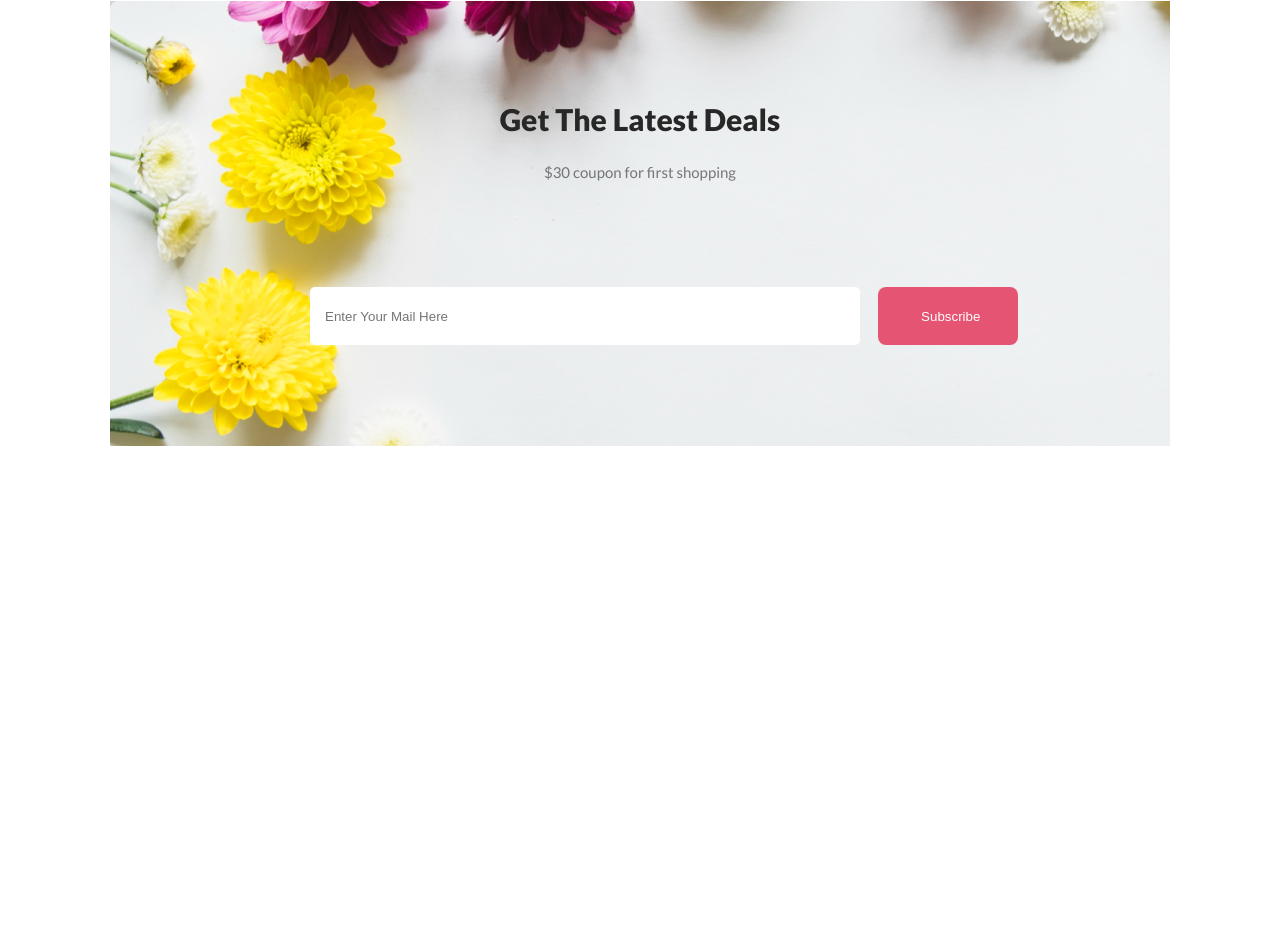
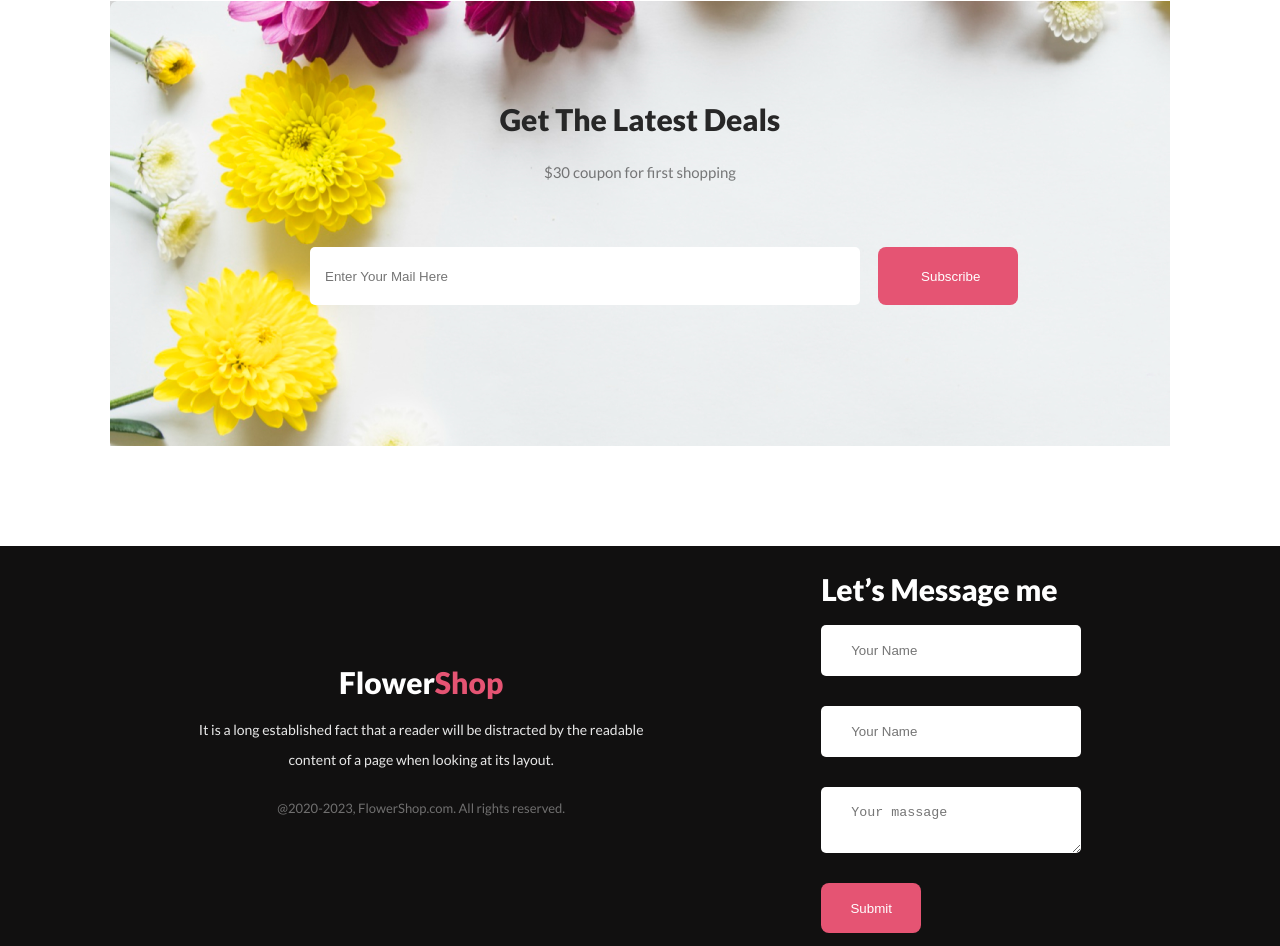
Before and after one commit to Anikcse18/flower-shop-website, a plain HTML site: page index.html in a window 1280 px wide. Shown: the part 3081-4027 px from the top of the page. Before the commit the page ends 3527 px from the top, so only its background shows below. Drawn offline with Linux system fonts and the light colour scheme.

Commit message:
added footer  sections

```diff
--- a/Style/style.css
+++ b/Style/style.css
@@ -283,7 +283,7 @@ main .screen-size{
 
 .latest-deal-form{
 
-    margin: 100px auto 0 200px;
+    margin: 60px auto 0 200px;
 }
 
 .latest-deal-form input{
@@ -299,3 +299,111 @@ main .screen-size{
 
     padding-left: 15px;
 }
+
+/* This section for footer */
+
+footer{
+    margin-top: 100px;
+
+    background: #111010;
+    height: 400px;
+
+}
+.footer-container{
+
+    max-width: 1060px;
+    margin: 0 auto 0 auto;
+}
+
+
+.footer-title{
+    color: #fff;
+    font-family: Lato;
+    font-size: 30px;
+    font-style: normal;
+    font-weight: 800;
+    line-height: normal;
+    text-align: center;
+
+}
+.footer-title span{
+    color: #E55473;
+
+}
+
+
+.footer-details{
+    color: rgba(255, 255, 255, 0.90);
+    padding: 15px 0 25px 0;
+    text-align: center;
+    font-size: 14px;
+
+    font-weight: 400;
+    line-height: 30px;
+
+}
+.copyright{
+
+    color: rgba(255, 255, 255, 0.40);
+    text-align: center;
+    font-size: 13px;
+    font-weight: 400;
+
+}
+
+
+/* Footer Section */
+
+
+.footer-container{
+    display: flex;
+    justify-content: space-around;
+    align-items: center;
+
+}
+
+.footer-content{
+
+
+    color: #474747;
+    font-size: 15px;
+
+    font-weight: 400;
+    line-height: 28px;
+    margin: 30px 0;
+}
+
+
+/* .form-input{
+
+    width: 50%;
+} */
+.form-input input, textarea{
+
+    display: block;
+    padding: 18px 30px;
+    border: none;
+    border-radius: 5px;
+    background:  #FFF;
+    margin-bottom: 30px;
+
+    width: 200px;
+}
+
+#footer-cotitle{
+
+    margin-top: 25px;
+    margin-bottom: 18px;
+    text-align: left;
+}
+
+.submit-btn{
+    width: 100px;
+    height: 50px;
+
+    background-color: #E55473;
+    border: none;
+    border-radius: 8px;
+    color: #fff;
+
+}
--- a/index.html
+++ b/index.html
@@ -215,9 +215,6 @@
             </div>
 
 
-
-
-
         </div>
 
 
@@ -229,6 +226,42 @@
 
     <footer>
 
+        <div class="footer-container">
+
+            <div class="footer-text">
+
+                <h3 class="footer-title">Flower<span>Shop</span></h3>
+
+                <p class="footer-details">It is a long established fact that a reader will be distracted by the readable <br> content of a page when looking at its layout.</p>
+
+                <p class="copyright">
+
+                    @2020-2023, FlowerShop.com. All rights reserved.
+                </p>
+
+
+            </div>
+
+            <div class="footer-form">
+
+                <h3 class = "footer-title" id="footer-cotitle">Let’s Message me</h3>
+
+            <form class="form-input" action="">
+
+                <input type="text" placeholder="Your Name">
+                <input type="email" placeholder="Your Name">
+
+                <textarea id="" name="" placeholder="Your massage"></textarea>
+
+                <button class="submit-btn">Submit</button>
+
+            </form>
+
+            </div>
+
+
+        </div>
+
 
     </footer>
 
```
